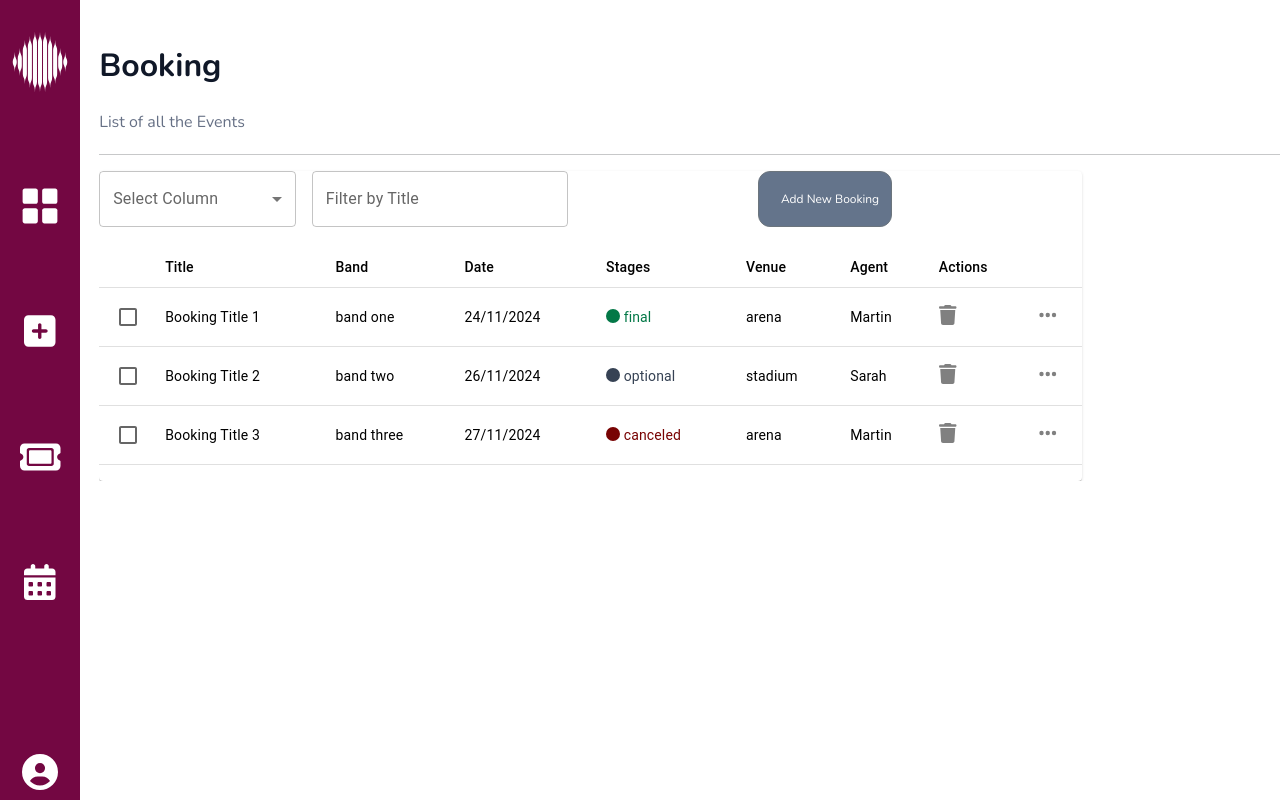
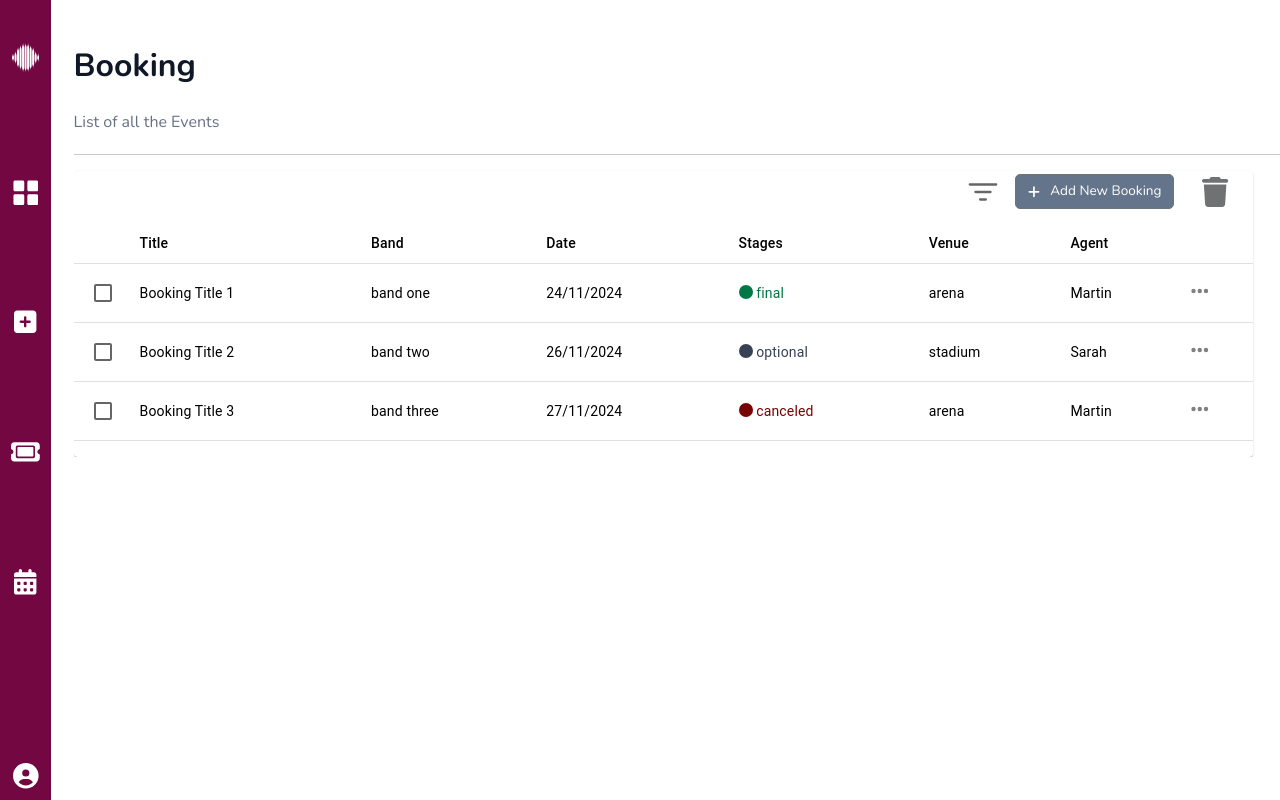
Before and after one commit to Kannella/band_management_front_end, a React (Create React App) app in the folder app/: page /bookings-table in a window 1280 px wide. Built offline with nearby package versions, Linux system fonts and the light colour scheme.

Commit message:
booking table logic and design changes

```diff
--- a/app/src/components/Booking/booking_components.css
+++ b/app/src/components/Booking/booking_components.css
@@ -1,142 +1,276 @@
-/* Mais específico */
+/* Table Styles */
+.icon-search{
+    color: #64748B;
+    font-size: 16px;
+}
+
+.box-actions{
+    margin-bottom: 10px;
+}
 
 .table-container {
-    max-width: 80%;
-  }
+    max-width: 94%; /* Limits the width of the table container to 94% */
+}
+
 .table-cell-header {
-    font-size: 1rem;
-    font-weight: bold;
+    font-size: 1rem; /* Font size for table headers */
+    font-weight: bold; /* Makes the header text bold */
 }
 
 .table-cell {
-    font-size: 0.85rem;
-    padding: 0.5rem;
+    font-size: 0.85rem; /* Font size for regular table cells */
+    padding: 0.5rem; /* Adds padding inside each table cell */
+}
+
+.ellipsis-icon{
+    font-size: 20px;
+    cursor: pointer;
+    color: gray;
+    transition: color 0.3s;
 }
 
 .trash-icon {
+    transition: color 0.3s; /* Smooth transition for color change */
+}
+
+.trash-icon.visible {
+    color: red; /* Changes trash icon color to red when it's visible */
+}
+
+/* Smaller Table Row Styles */
+.table-row-small .table-cell {
+    font-size: 0.75rem; /* Smaller font size for specific table rows */
+    padding: 0.25rem; /* Smaller padding for specific table rows */
+}
+
+/* Accordion Content Styles */
+.accordion-content {
+    display: flex;
+    flex-direction: column; /* Makes the accordion content stack vertically */
+}
+
+.icon-spacing {
+    display: flex;
+    justify-content: flex-end; /* Aligns icons to the right */
+    gap: 1rem; /* Adds spacing between icons */
+    margin-top: 0.5rem; /* Adds top margin */
+    width: 100%; /* Ensures the icon container takes full width */
+}
+
+/* Accordion Styles for Mobile */
+.accordion-content {
+    font-size: 0.75rem; /* Smaller font size for mobile view */
+    margin: 0.25rem 0; /* Adds margin between accordion items */
+    font-weight: 700; /* Bold font for accordion content */
+}
+
+.icon-box-accordion {
+    display: flex;
+    flex-direction: row; /* Aligns icons in a horizontal row */
+    justify-content: end; /* Aligns icons to the right */
+}
+
+.icon-filter, .icon-trash{
+    filter: grayscale(80%) brightness(50%) contrast(20%);
+    transition: filter 0.3s ease;
+    height: 30px;
+    max-width: 30px;
+}
+.icon-trash{
+    margin-left: 20px;
+    margin-right: 16px;
+}
+
+.btn-add-booking {
+    background-color:#64748B ;
+    border-radius: 5px;
+    padding: 6px 12px;
+    font-size: 0.85rem;
+}
+
+.table-container {
+    max-width: 94%; /* Limits the width of the table container to 94% */
+}
+
+.table-cell-header {
+    font-size: 1rem; /* Font size for table headers */
+    font-weight: bold; /* Makes the header text bold */
+}
+
+.table-cell {
+    font-size: 0.85rem; /* Font size for regular table cells */
+    padding: 0.5rem; /* Adds padding inside each table cell */
+}
+
+.ellipsis-icon {
+    font-size: 20px;
+    cursor: pointer;
+    color: gray;
     transition: color 0.3s;
 }
 
-.trash-icon.visible {
-    color: red;
+.trash-icon {
+    transition: color 0.3s; /* Smooth transition for color change */
 }
 
-.table-row-small .table-cell {
-    font-size: 0.75rem;
-    padding: 0.25rem;
+.trash-icon.visible {
+    color: red; /* Changes trash icon color to red when it's visible */
 }
 
+/* Smaller Table Row Styles */
+.table-row-small .table-cell {
+    font-size: 0.75rem; /* Smaller font size for specific table rows */
+    padding: 0.25rem; /* Smaller padding for specific table rows */
+}
+
+/* Accordion Content Styles */
 .accordion-content {
     display: flex;
     flex-direction: column;
 }
 
-.icon-spacing {
+/* Filter Styles  */
+
+.filter-section {
     display: flex;
-    justify-content: flex-end;
-    gap: 1rem;
-    margin-top: 0.5rem;
-    width: 100%;
-}
-/*accordion mobile*/
+    flex-direction: row;
+    gap: 10px; /* Adiciona um espaço entre os elementos da seção */
+  }
 
-.accordion-content {
-    font-size: 0.75rem;
-    margin: 0.25rem 0;
-    font-weight: 700;
+  .filter-section > * {
+    margin-bottom: 10px; /* Adiciona espaço entre o Select e o TextField */
+  }
+
+.filter-container {
+    display: flex;
+    align-items: center;
+    margin-bottom: 20px;
 }
 
-.icon-box-accordion{
+.filter-form {
     display: flex;
-    flex-direction: row;
-    justify-content: end;
+    width: 20%;
+    margin-right: 4px;
 }
 
-/* Card */
+.filter-text-field {
+    margin-right: 4px;
+}
+
+.filter-button {
+    margin-right: 50px;
+}
+
+
+
+
+
+/* Card Styles */
 .text-data {
-    color: #881337;
-    font-size: 32px;
-    font-weight: bold;
+    color: #881337; /* Text color for the main data */
+    font-size: 1.5rem; /* Font size for the main data */
+    font-weight: bold; /* Bold font for the main data */
+}
+
+.date-stack {
+    padding-left: 4%; /* Adds padding to the left side of the date stack */
 }
 
 .subtext-data {
-    font-size: 40px;
-    color: #881337;
-    font-weight: bold;
+    font-size: 2rem; /* Font size for the subtext data */
+    color: #881337; /* Color for the subtext data */
+    font-weight: bold; /* Bold font for subtext data */
 }
 
 .card-booking-text {
-    color: #64748B;
-    font-size: 16px;
+    color: #64748B; /* Color for general booking text */
+    font-size: 1rem; /* Font size for general booking text */
 }
 
 .card-name-booking-text {
-    color: #0F172A;
-    font-size: 18px;
-    font-weight: bold;
+    color: #0F172A; /* Dark color for the card name text */
+    font-size: 1rem; /* Font size for the card name */
+    font-weight: bold; /* Bold font for the card name */
 }
 
 .booking-card-container {
-    border: 3px solid #881337;
-    border-radius: 20px;
-    padding: 8px ;
-    max-width: 95%;
+    border: 3px solid #881337; /* Adds a red border to the card container */
+    border-radius: 20px; /* Rounds the corners of the card */
+    padding: 8px; /* Adds padding inside the card */
+    max-width: 95%; /* Limits the card width to 95% */
 }
 
 .info-stack > .card-booking-text {
-    margin-bottom: 4px;
+    margin-bottom: 6px; /* Adds bottom margin to booking text */
 }
+
+/* Media Query for Small Screens (Mobile) */
 @media (max-width: 576px) {
 
-    /* media query for card bookings*/
-    .booking-card-container {
-        max-width: 95%;
-        padding: 8px;
-
+    .box-actions{
+        margin-bottom: 20px;
     }
 
-    .text-data {
-        font-size: 20px;
+    .btn-add-booking {
+        border-radius: 5px;
     }
 
-    .subtext-data {
-        font-size: 30px;
+
+    .icon-filter, .icon-trash{
+        height: 24px;
+        max-width: 24px;
+    }
+
+    .table-container{
+        max-width: 80%;
+    }
+
+    .table-row-small .table-cell {
+        font-size: 0.75rem; /* Smaller font size for mobile view */
+        padding: 0.25rem; /* Smaller padding for mobile view */
+    }
+
+    /* Responsive styles for the booking card */
+    .booking-card-container {
+        max-width: 80%; /* Limits the card width to 80% on small screens */
     }
 
     .card-booking-text,
     .card-name-booking-text {
-        font-size: 14px;
+        font-size: 14px; /* Smaller font size for card texts */
     }
 
     .date-stack,
     .info-stack,
     .name-band-stack {
-        align-items: center;
+        align-items: center; /* Centers the content of these stacks */
     }
 
-    .info-stack,
-    .name-band-stack {
-        gap: 4px;
-    }
-    .details-popup{
-        gap: 0;
-        padding: 0;
+    .info-stack {
+        padding-top: 10px; /* Adds top padding to the info stack */
+        gap: 0px; /* Removes gap between items in the info stack */
     }
 
+    .card-booking-text {
+        padding-bottom: 0px; /* Removes bottom padding from booking text */
+        gap: none; /* Removes gap between elements in the text */
+    }
 
-    /*media query table booking*/
-        .table-cell-header {
-            font-size: 0.875rem;
-        }
+    .details-popup {
+        gap: 0; /* Removes gap in the popup */
+        padding: 0; /* Removes padding in the popup */
+    }
 
-        .table-cell {
-            font-size: 0.75rem;
-        }
+    /* Media query for table booking on small screens */
+    .table-cell-header {
+        font-size: 0.85rem; /* Smaller font size for table headers */
+    }
 
-        .icon-spacing {
-            gap: 1.25rem; /* Maior espaçamento entre ícones */
-        }
+    .table-cell {
+        font-size: 0.75rem; /* Smaller font size for table cells */
+    }
 
-
-    /*media query booking page*/
+    .icon-spacing {
+        gap: 1.25rem; /* Increases gap between icons for mobile */
+    }
 }
--- a/app/src/components/Booking/booking_table.jsx
+++ b/app/src/components/Booking/booking_table.jsx
@@ -1,12 +1,12 @@
 import React, { useState } from 'react';
-import { Table, TableBody, TableCell, TableContainer, TableHead, TableRow, Paper, Checkbox, Box, Accordion, AccordionSummary, AccordionDetails, Typography, MenuItem, Menu, FormControl, InputLabel, Select, TextField} from '@mui/material';
+import { Table, TableBody, TableCell, TableContainer, TableHead, TableRow, Paper, Checkbox, Box, Accordion, AccordionSummary, AccordionDetails, Typography, MenuItem, Menu, FormControl, InputLabel, Select, TextField, Button } from '@mui/material';
 import { FontAwesomeIcon } from '@fortawesome/react-fontawesome';
-import { faTrash, faCircle, faEllipsis } from '@fortawesome/free-solid-svg-icons';
+import { faTrash, faCircle, faEllipsis, faSearch } from '@fortawesome/free-solid-svg-icons';
 import { format } from 'date-fns';
+import { ReactComponent as FilterIcon } from '../../assets/images/icon-filter.svg';
 
-import './booking_components.css';
+import './booking_components.css';  // Importando o arquivo CSS
 import useBookingTable from '../../hooks/useBookingTable';
-
 import PopUpCreateBooking from './popup_create_bookings';
 
 const TableComponent = () => {
@@ -17,20 +17,27 @@ const TableComponent = () => {
   ];
 
   const {
+    rows,
     selectedColumn,
-    filter,
     setSelectedColumn,
-    setFilter,
+    handleDelete,
     handleSelect,
     isSelected,
     filteredRows,
-    handleDelete,
-    getStageColor
+    getStageColor,
+    textFilter,
+    setTextFilter,
+    setActiveFilter,
   } = useBookingTable(initialRows);
 
   const [isPopupOpen, setIsPopupOpen] = useState(false);
   const [anchorEl, setAnchorEl] = useState(null);
   const [selectedBooking, setSelectedBooking] = useState(null);
+  const [isFilterOpen, setIsFilterOpen] = useState(false);
+
+  const toggleFilter = () => {
+    setIsFilterOpen(!isFilterOpen);
+  };
 
   const handleMenuClick = (event, booking) => {
     setAnchorEl(event.currentTarget);
@@ -54,13 +61,25 @@ const TableComponent = () => {
   const handleClose = () => setIsPopupOpen(false);
 
   return (
+    <TableContainer component={Paper} className="table-container">
+      <Box className='box-actions' sx={{ display: 'flex', justifyContent: 'end', alignItems: 'center' }}>
+        <Button  onClick={toggleFilter}>
+          <FilterIcon className="icon-filter" />
+        </Button>
+        <PopUpCreateBooking isOpen={isPopupOpen} onClose={handleClose} />
+        <Button >
+        <FontAwesomeIcon
+          className="icon-trash"
+          icon={faTrash}
 
-    <TableContainer component={Paper} className="table-container">
-      <Box sx={{ overflowX: 'auto', marginBottom: '20px', display: 'flex', justifyContent: 'start'}}>
-        <FormControl sx={{ display: 'flex', width: '20%', marginRight: 2 }}>
-          <InputLabel id="column-select-label">Select Column</InputLabel>
+        />
+        </Button>
+      </Box>
+
+      {isFilterOpen && (
+        <Box className="filter-section">
+          <FormControl >
             <Select
-            labelId="column-select-label"
               value={selectedColumn}
               onChange={(e) => setSelectedColumn(e.target.value)}
             >
@@ -74,16 +93,16 @@ const TableComponent = () => {
           </FormControl>
 
           <TextField
-          label="Filter by Title"
+            label={selectedColumn}
             variant="outlined"
-          value={filter}
-          onChange={(e) => setFilter(e.target.value)}
-          style={{
-            width: '20vw' }}
+            value={textFilter}
+            onChange={(e) => setTextFilter(e.target.value)}
           />
-
-        <PopUpCreateBooking  isOpen={isPopupOpen} onClose={handleClose}/>
+          <Button onClick={() => setActiveFilter(textFilter)}>
+            <FontAwesomeIcon className='icon-search' icon={faSearch}  />
+          </Button>
         </Box>
+      )}
 
       <Table className="table" sx={{ display: { xs: 'none', sm: 'table' } }}>
         <TableHead>
@@ -95,7 +114,6 @@ const TableComponent = () => {
             <TableCell className="table-cell-header">Stages</TableCell>
             <TableCell className="table-cell-header">Venue</TableCell>
             <TableCell className="table-cell-header">Agent</TableCell>
-            <TableCell className="table-cell-header">Actions</TableCell>
             <TableCell padding="elipsis"></TableCell>
           </TableRow>
         </TableHead>
@@ -103,11 +121,7 @@ const TableComponent = () => {
           {filteredRows.map((row) => (
             <TableRow key={row.id} selected={isSelected(row.id)}>
               <TableCell padding="checkbox">
-                <Checkbox
-                  checked={isSelected(row.id)}
-                  onChange={() => handleSelect(row.id)}
-                  inputProps={{ 'aria-labelledby': `checkbox-${row.id}` }}
-                />
+                <Checkbox checked={isSelected(row.id)} onChange={() => handleSelect(row.id)} />
               </TableCell>
               <TableCell>{row.title}</TableCell>
               <TableCell>{row.band}</TableCell>
@@ -117,30 +131,12 @@ const TableComponent = () => {
               </TableCell>
               <TableCell>{row.venue}</TableCell>
               <TableCell>{row.agent}</TableCell>
-              <TableCell>
-                <FontAwesomeIcon
-                  icon={faTrash}
-                  className={`trash-icon ${isSelected(row.id) ? 'visible' : ''}`}
-                  onClick={() => isSelected(row.id) && handleDelete(row.id)}
-                  style={{
-                    fontSize: 20,
-                    cursor: isSelected(row.id) ? 'pointer' : 'not-allowed',
-                    color: isSelected(row.id) ? 'red' : 'gray',
-                    transition: 'color 0.3s'
-                  }}
-                />
-              </TableCell>
 
               <TableCell>
                 <FontAwesomeIcon
+                  className="ellipsis-icon"
                   icon={faEllipsis}
                   onClick={(e) => handleMenuClick(e, row)}
-                  style={{
-                    fontSize: 20,
-                    cursor: 'pointer',
-                    color: 'gray',
-                    transition: 'color 0.3s',
-                  }}
                 />
                 <Menu
                   anchorEl={anchorEl}
@@ -164,57 +160,29 @@ const TableComponent = () => {
         </TableBody>
       </Table>
 
-      <Box sx={{ display: { xs: 'block', sm: 'none'} }}>
+      <Box sx={{ display: { xs: 'block', sm: 'none' } }}>
         {filteredRows.map((row) => (
           <Accordion key={row.id}>
             <AccordionSummary>
-              <Typography className='accordion-text' style={{marginRight:'20px' }}>{row.title}</Typography>
-              <Typography className='accordion-text' ><FontAwesomeIcon icon={faCircle} style={{ color: getStageColor(row.stages), marginLeft:'20px' }} /> {row.stages}</Typography>
+              <Typography className="accordion-text" style={{ marginRight: '20px' }}>
+                {row.title}
+              </Typography>
+              <Typography className="accordion-text">
+                <FontAwesomeIcon icon={faCircle} style={{ color: getStageColor(row.stages), marginLeft: '20px' }} /> {row.stages}
+              </Typography>
             </AccordionSummary>
             <AccordionDetails>
-              <Box sx={{ display: 'flex', flexDirection: 'column' }}>
-                <Typography><span style={{fontWeight:700}}>Band: </span>{row.band}</Typography>
-                <Typography><span style={{fontWeight:700}}>Date:</span> {format(row.date, 'dd/MM/yyyy')}</Typography>
-
-                <Typography >Venue: {row.venue}</Typography>
-                <Typography >Agent: {row.agent}</Typography>
-
-                <Box className= 'icon-box-accordion' sx={{ display: 'flex', gap: 5 }}>
-                  <FontAwesomeIcon
-                    icon={faTrash}
-                    onClick={() => handleDelete(row.id)}
-                    style={{
-                      fontSize: 20,
-                      cursor: 'pointer',
-                      color: 'red',
-                    }}
-                  />
-                  <FontAwesomeIcon
-                    icon={faEllipsis}
-                    onClick={(e) => handleMenuClick(e, row)}
-                    style={{
-                      fontSize: 20,
-                      cursor: 'pointer',
-                      color: 'gray',
-                    }}
-                  />
-                  <Menu
-                    anchorEl={anchorEl}
-                    open={Boolean(anchorEl)}
-                    onClose={handleCloseMenu}
-                    anchorOrigin={{ vertical: 'top', horizontal: 'left' }}
-                    transformOrigin={{ vertical: 'top', horizontal: 'right' }}
-                  >
-                    <MenuItem onClick={handleNavigateToBookingPage}>Go to Booking</MenuItem>
-                    <MenuItem onClick={handleEditBooking}>Edit Booking</MenuItem>
-                  </Menu>
-                </Box>
-              </Box>
+              <Typography>
+                Band: {row.band}
+                <br />
+                Venue: {row.venue}
+                <br />
+                Date: {format(row.date, 'dd/MM/yyyy')}
+              </Typography>
             </AccordionDetails>
           </Accordion>
         ))}
       </Box>
-
     </TableContainer>
   );
 };
--- a/app/src/components/Booking/popup_create_bookings.jsx
+++ b/app/src/components/Booking/popup_create_bookings.jsx
@@ -8,6 +8,8 @@ import { FontAwesomeIcon } from '@fortawesome/react-fontawesome';
 import { faPlus, faTrash } from '@fortawesome/free-solid-svg-icons';
 import Table from 'react-bootstrap/Table';
 import  useScreenSizeController from '../../hooks/useScreenSizeController';
+
+import './booking_components.css';
 
 function PopUpCreateBooking() {
   const [show, setShow] = useState(false);
@@ -37,19 +39,11 @@ function PopUpCreateBooking() {
       <Button
         variant="secondary"
         size="sm"
-        className="d-flex align-items-center mx-auto"
-        style={{
-          backgroundColor: '#64748B',
-          borderRadius: '12px',
-          padding: '6px 12px',
-          fontSize: '12px',
-          marginLeft: '36%',
-        }}
+        className="d-flex align-items-center btn-add-booking"
         onClick={handleShow}
       >
         <FontAwesomeIcon icon={faPlus} style={{
-          marginRight: isMobile ? 0 : 10,
-          fontSize: isMobile ? 20 : 0 }} />
+          marginRight: isMobile ? 0 : 10, }} />
         {!isMobile && 'Add New Booking'}
       </Button>
 
@@ -70,6 +64,16 @@ function PopUpCreateBooking() {
               Find all booking details below. Click on the tabs to view specific information about the booking, venue, schedule, set, and logistics.
             </Form.Text>
 
+            <Form.Text className='mb-4'>Select Band</Form.Text>
+            <Row>
+            <Form.Group controlId="bookingBand">
+                  <Form.Label>Band</Form.Label>
+                  <Form.Select>
+                    <option>Band one</option>
+                    <option>Band two</option>
+                  </Form.Select>
+                </Form.Group>
+            </Row>
             {/* Booking Information */}
             <Form.Text as="h1" className="mb-3">
               Booking Information
--- a/app/src/hooks/useBookingTable.js
+++ b/app/src/hooks/useBookingTable.js
@@ -3,8 +3,10 @@ import { useState } from 'react';
 function useBookingTable(initialRows) {
   const [selectedRows, setSelectedRows] = useState(new Set());
   const [selectedColumn, setSelectedColumn] = useState('');
-  const [filter, setFilter] = useState('');
   const [rows, setRows] = useState(initialRows);
+  const [textFilter, setTextFilter] = useState(''); // Valor do input
+  const [activeFilter, setActiveFilter] = useState(''); // Filtro aplicado ao apertar o botão
+
 
   const handleSelect = (id) => {
     setSelectedRows((prevSelected) => {
@@ -20,13 +22,10 @@ function useBookingTable(initialRows) {
 
   const isSelected = (id) => selectedRows.has(id);
 
-  const filteredRows = rows.filter((row) => {
-    if (selectedColumn) {
-      return row[selectedColumn]?.toString().toLowerCase().includes(filter.toLowerCase());
-    }
-    return Object.values(row).some((value) =>
-      value?.toString().toLowerCase().includes(filter.toLowerCase())
-    );
+  const filteredRows = initialRows.filter((row) => {
+    if (!activeFilter || !selectedColumn) return true;
+    const columnValue = row[selectedColumn]?.toString().toLowerCase();
+    return columnValue?.includes(activeFilter.toLowerCase());
   });
 
   const handleDelete = (id) => {
@@ -53,16 +52,18 @@ function useBookingTable(initialRows) {
   return {
     selectedRows,
     selectedColumn,
-    filter,
     rows,
     setSelectedRows,
     setSelectedColumn,
-    setFilter,
     handleSelect,
     isSelected,
     filteredRows,
     handleDelete,
     getStageColor,
+    textFilter,
+    setTextFilter,
+    activeFilter,
+    setActiveFilter,
   };
 }
 
--- a/app/src/hooks/useScreenSizeController.js
+++ b/app/src/hooks/useScreenSizeController.js
@@ -2,12 +2,10 @@ import { useState, useEffect } from 'react';
 
 function useScreenSizeController() {
   const [isMobile, setIsMobile] = useState(false);
-  const [isTablet, setIsTablet] = useState(false);
 
   useEffect(() => {
     const updateSize = () => {
-      setIsMobile(window.innerWidth < 600);
-      setIsTablet(window.innerWidth >= 600 && window.innerWidth < 920);
+      setIsMobile(window.innerWidth < 700);
     };
 
     window.addEventListener('resize', updateSize); updateSize();
@@ -15,16 +13,16 @@ function useScreenSizeController() {
     return () => window.removeEventListener('resize', updateSize);
   }, []);
 
-  const logoSize = isTablet ? "30px" : "60px";
-  const iconSize = isTablet ? "28px" : "36px";
-  const iconSizeHome = isTablet ? "24px" : "36px";
-  const navbarSize = isTablet ? "8vh": "10vh"
+  const logoSize =  isMobile ? "5vw" : "4vw";
+  const iconSize =  isMobile ? "3vw" : "2vw";
+  const iconSizeHome = isMobile ? "3vw" : "2vw";
+  const navbarSize = isMobile ? "8vw" : "4vw";
 
-  // global
-  const marginLeft = isMobile ? '0' : isTablet ? '4%' : '4%';
-  const marginTop = '2vw';
+  // Margens e espaçamentos ajustados
+  const marginLeft = isMobile ? '0' : '2%';
+  const marginTop = isMobile ? '1%' : '2%';
 
-  return { isMobile, isTablet, logoSize, iconSize, iconSizeHome, navbarSize, marginLeft, marginTop };
+  return { isMobile, logoSize, iconSize, iconSizeHome, navbarSize, marginLeft, marginTop };
 }
 
 export default useScreenSizeController;
```
Also changed, not shown: app/src/assets/images/icon-filter.svg (added). Lines whose indentation alone changed are shown as unchanged.
